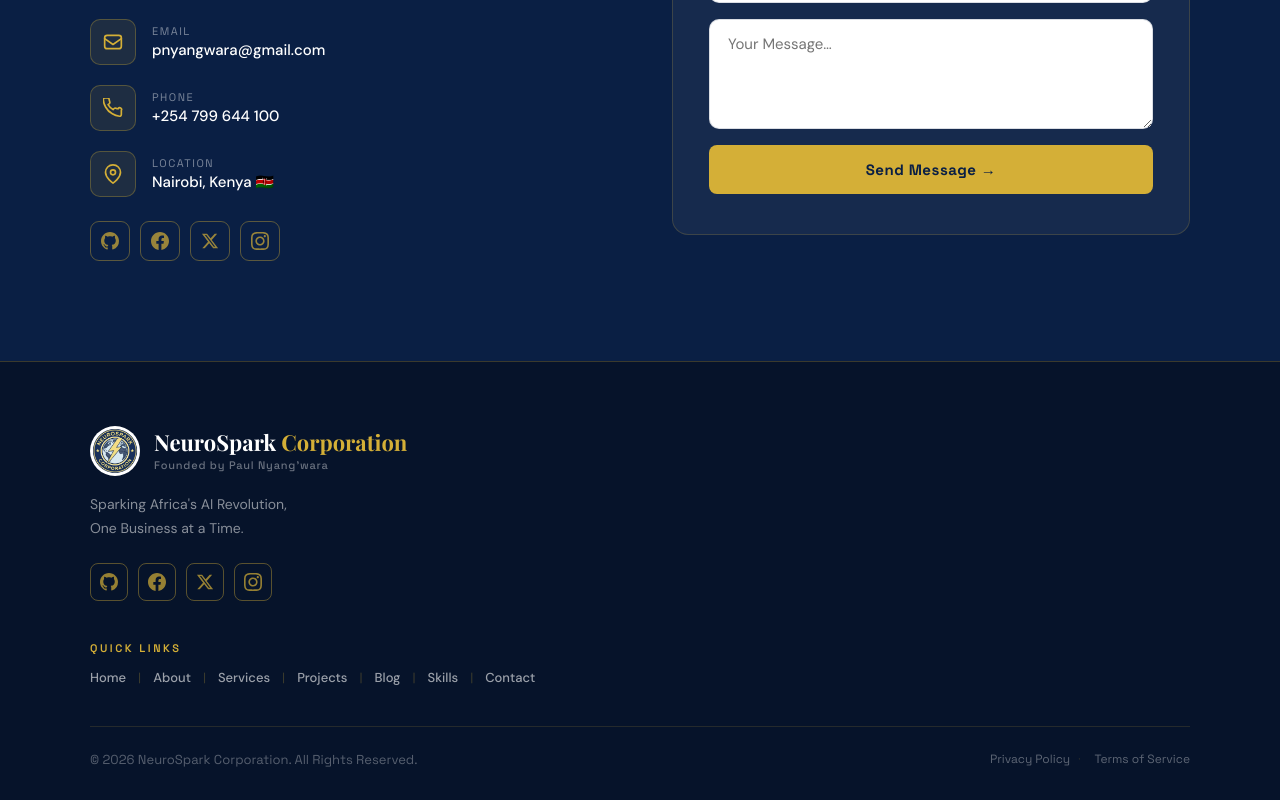
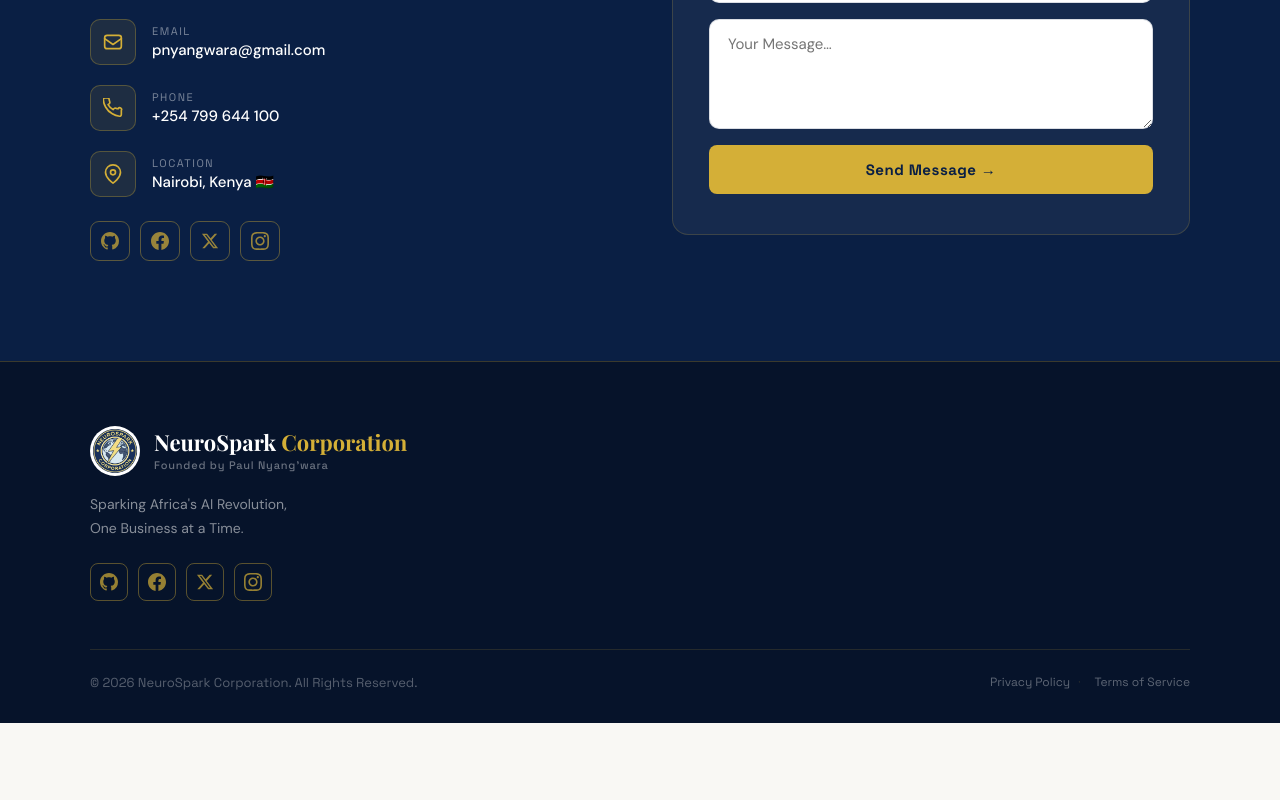
Before and after one commit to oprobandi/paul-nyangwara-portfolio, a React (Vite) app: page / in a window 1280 px wide. Shown: the part 4466-5266 px from the top of the page. After the commit the page ends 5189 px from the top, so only its background shows below. Built offline with nearby package versions, Linux system fonts and the light colour scheme; a web font is replaced by a local one.

Commit message:
feat: v6.0 — Footer update, final Mar 3 snapshot

```diff
--- a/src/components/Footer.jsx
+++ b/src/components/Footer.jsx
@@ -2,16 +2,6 @@ import { Link } from "react-router-dom";
 
 const GOLD    = "#D4AF37";
 const DARK_BG = "#06132A";
-
-const NAV_ITEMS = [
-  { label: "Home",     path: "/"         },
-  { label: "About",    path: "/about"    },
-  { label: "Services", path: "/services" },
-  { label: "Projects", path: "/projects" },
-  { label: "Blog",     path: "/blog"     },
-  { label: "Skills",   path: "/skills"   },
-  { label: "Contact",  path: "/#contact" },
-];
 
 const LEGAL_ITEMS = [
   { label: "Privacy Policy",   path: "/privacy" },
@@ -47,17 +37,6 @@ const SOCIALS = [
 ];
 
 const footerStyles = `
-  .footer-ql {
-    color: rgba(255,255,255,0.6);
-    text-decoration: none;
-    font-size: 13px;
-    font-family: 'DM Sans', sans-serif;
-    font-weight: 500;
-    transition: color 0.25s;
-    white-space: nowrap;
-  }
-  .footer-ql:hover { color: ${GOLD}; }
-  .footer-ql-sep { color: rgba(212,175,55,0.25); font-size: 13px; user-select: none; }
   .footer-legal-link {
     color: rgba(255,255,255,0.35);
     text-decoration: none;
@@ -80,8 +59,6 @@ const footerStyles = `
     background: rgba(212,175,55,0.08); transform: translateY(-2px);
   }
   @media (max-width: 768px) {
-    .footer-nav-row { flex-wrap: wrap !important; row-gap: 10px !important; justify-content: center !important; }
-    .footer-nav-row .footer-ql-sep { display: none; }
     .footer-bottom-row { flex-direction: column !important; align-items: center !important; gap: 10px !important; text-align: center; }
   }
 `;
@@ -95,7 +72,7 @@ export default function Footer() {
         <div style={{ maxWidth: 1100, margin: "0 auto" }}>
 
           {/* Brand */}
-          <div style={{ marginBottom: 40 }}>
+          <div style={{ marginBottom: 48 }}>
             <Link to="/" style={{ textDecoration: "none", display: "inline-flex", alignItems: "center", gap: 14, marginBottom: 16 }}>
               <img src="/neurospark-logo.jpg" alt="NeuroSpark Logo" style={{ width: 50, height: 50, borderRadius: "50%", objectFit: "cover", flexShrink: 0 }} />
               <div>
@@ -117,27 +94,6 @@ export default function Footer() {
                 </a>
               ))}
             </div>
-          </div>
-
-          {/* Quick Links label */}
-          <div style={{ color: GOLD, fontFamily: "'Space Grotesk', sans-serif", fontSize: 11, fontWeight: 600, letterSpacing: 2.5, textTransform: "uppercase", marginBottom: 14 }}>
-            Quick Links
-          </div>
-
-          {/* Horizontal nav row */}
-          <div className="footer-nav-row" style={{ display: "flex", alignItems: "center", flexWrap: "nowrap", marginBottom: 40 }}>
-            {NAV_ITEMS.map(({ label, path }, i) => (
-              <span key={path} style={{ display: "flex", alignItems: "center" }}>
-                {path.startsWith("/#") ? (
-                  <a href={path} className="footer-ql">{label}</a>
-                ) : (
-                  <Link to={path} className="footer-ql">{label}</Link>
-                )}
-                {i < NAV_ITEMS.length - 1 && (
-                  <span className="footer-ql-sep" style={{ margin: "0 12px" }}>|</span>
-                )}
-              </span>
-            ))}
           </div>
 
           {/* Bottom bar */}
```
